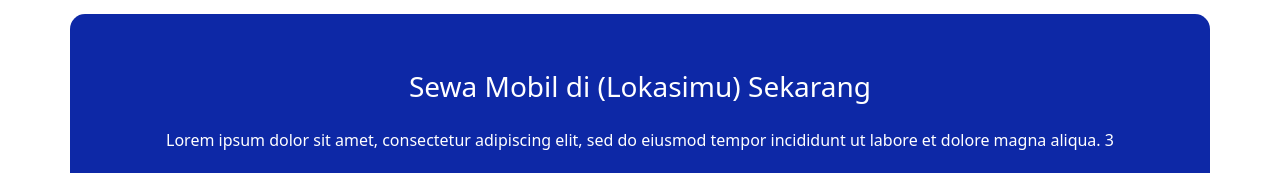
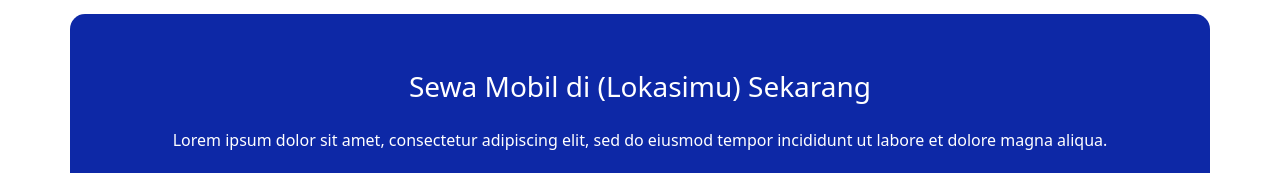
Before and after one commit to Raafina/F-FSW24001085-km6-raa-bcr-ch1, a plain HTML site: page index.html in a window 1280 px wide. Shown: the part 1940-2113 px from the top of the page. Drawn offline with nearby package versions, Linux system fonts and the light colour scheme.

Commit message:
fix typescript 3

```diff
--- a/index.html
+++ b/index.html
@@ -259,7 +259,7 @@
                             </div>
                             <div class="col-md-12 my-2">
                                 <p>
-                                    Lorem ipsum dolor sit amet, consectetur adipiscing elit, sed do eiusmod tempor incididunt ut labore et dolore magna aliqua. 3
+                                    Lorem ipsum dolor sit amet, consectetur adipiscing elit, sed do eiusmod tempor incididunt ut labore et dolore magna aliqua.
                                 </p>
                             </div>
                         </div>
```
